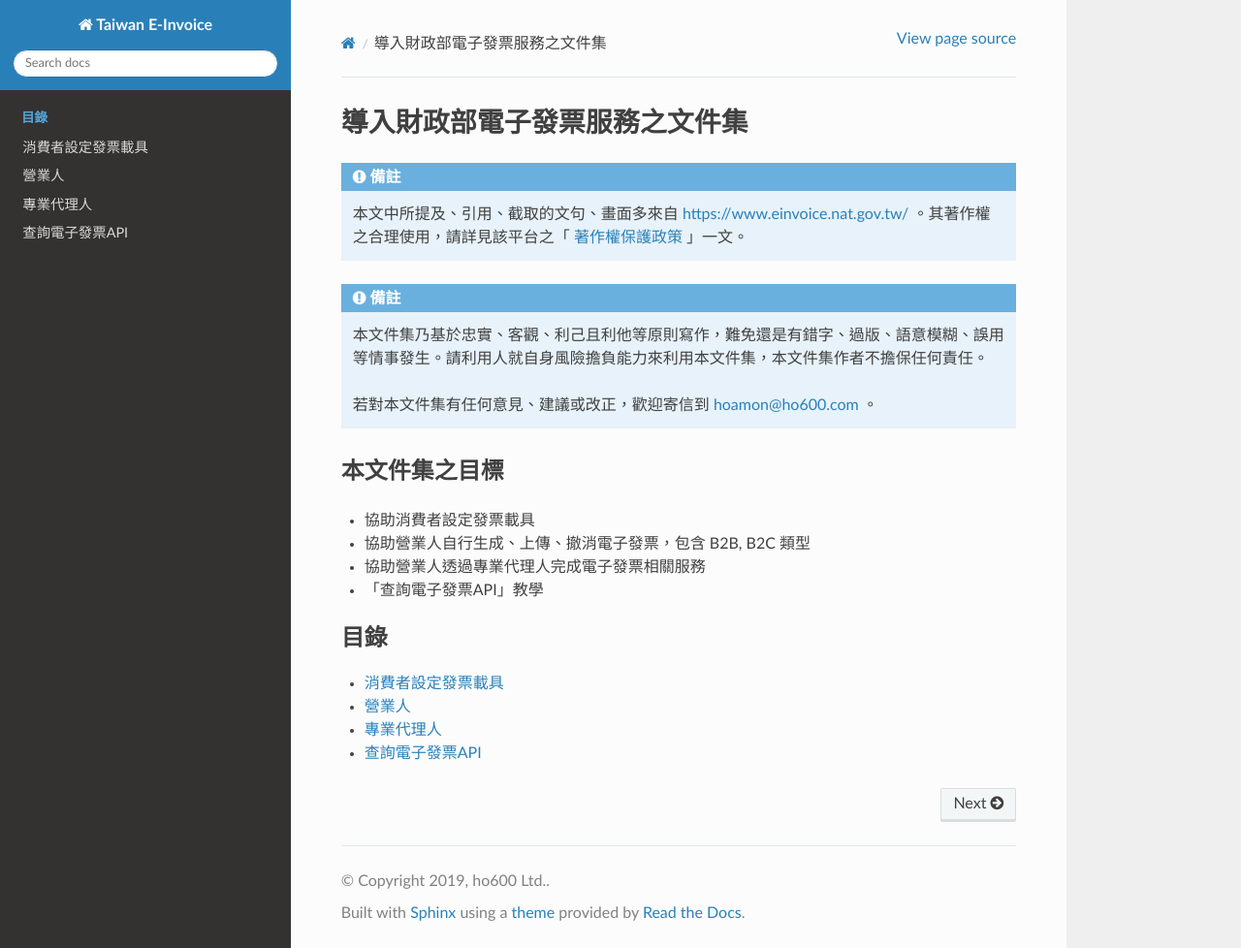
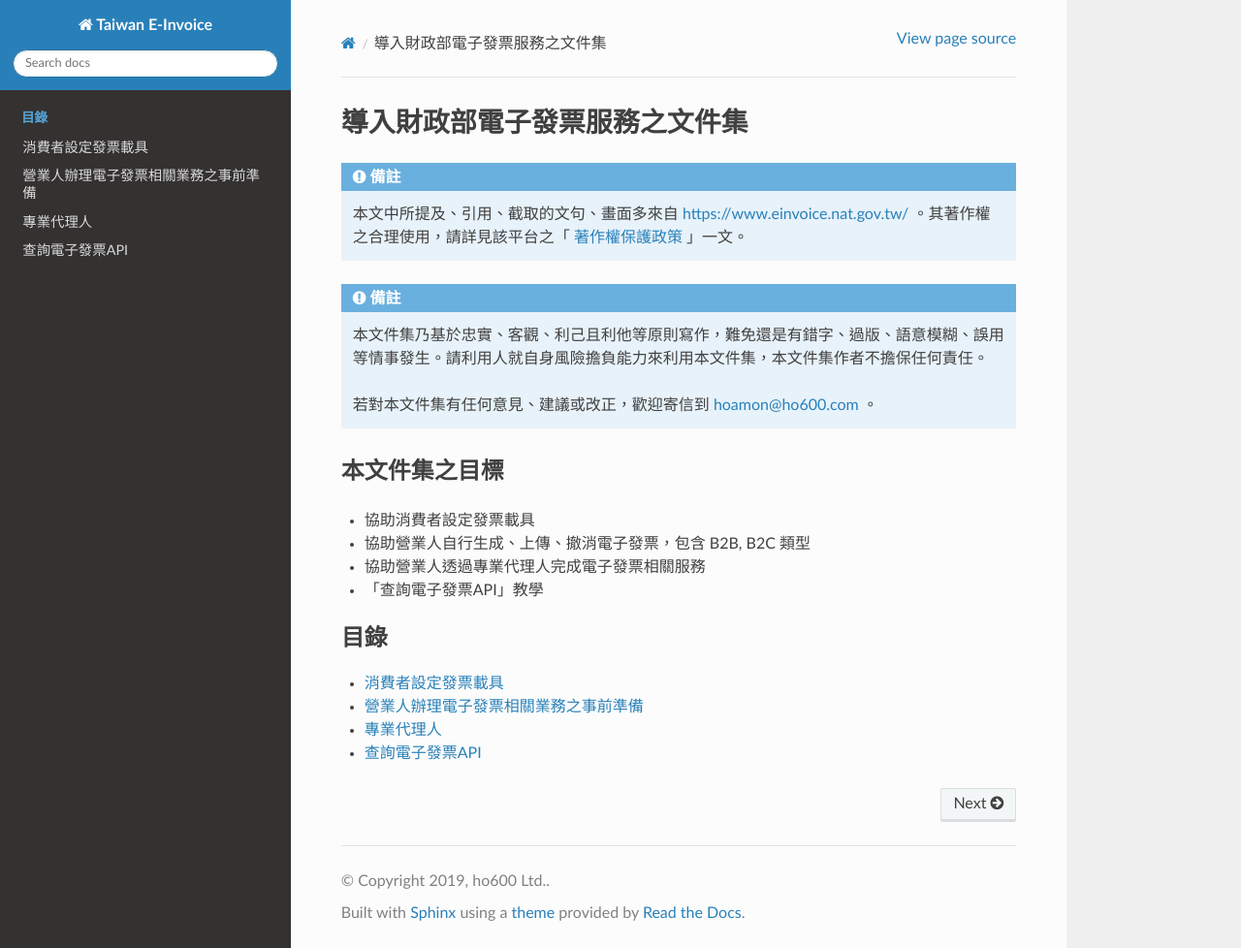
Before and after one commit to ho600-ltd/django-taiwan-einvoice, a Sphinx documentation site: the page built from docs/index.rst, in a window 1280 px wide and 978 px high. Shown: the whole window at 97% size. Built offline with Sphinx 7.4.7 and the Read the Docs theme 2.0.0, drawn with Linux system fonts in a browser that asks for light colours; some of the changed lines change nothing that is shown.

Commit message:
Writing merchant prepare document @CMEC2-324-hoamon-task-build-taiwan-einvoice-service-for-cm]

```diff
--- a/docs/index.rst
+++ b/docs/index.rst
@@ -29,6 +29,6 @@
     :caption: 目錄
 
     consumer
-    merchant
+    merchant_prepare
     agent
     inquire_api
--- a/docs/merchant.rst
+++ /dev/null
@@ -1,10 +0,0 @@
-營業人
-===============================================================================
-
-事前準備
--------------------------------------------------------------------------------
-
-財政部電子發票整合服務平台： `營業人身份 <https://www.einvoice.nat.gov.tw/index!changeFocusType?newFocus=F1348636625449>`_ 。
-
-1. 以工商憑證註冊
-#. 開立一般帳密登入的帳號
--- /dev/null
+++ b/docs/merchant_prepare.rst
@@ -0,0 +1,7 @@
+營業人辦理電子發票相關業務之事前準備
+===============================================================================
+
+**測試用** 財政部電子發票整合服務平台: `營業人身份 <https://wwwtest.einvoice.nat.gov.tw/index!changeFocusType?newFocus=F1348636625449>`_ 頁面。
+
+1. 以工商憑證註冊
+#. 開立一般帳密登入的帳號
```
